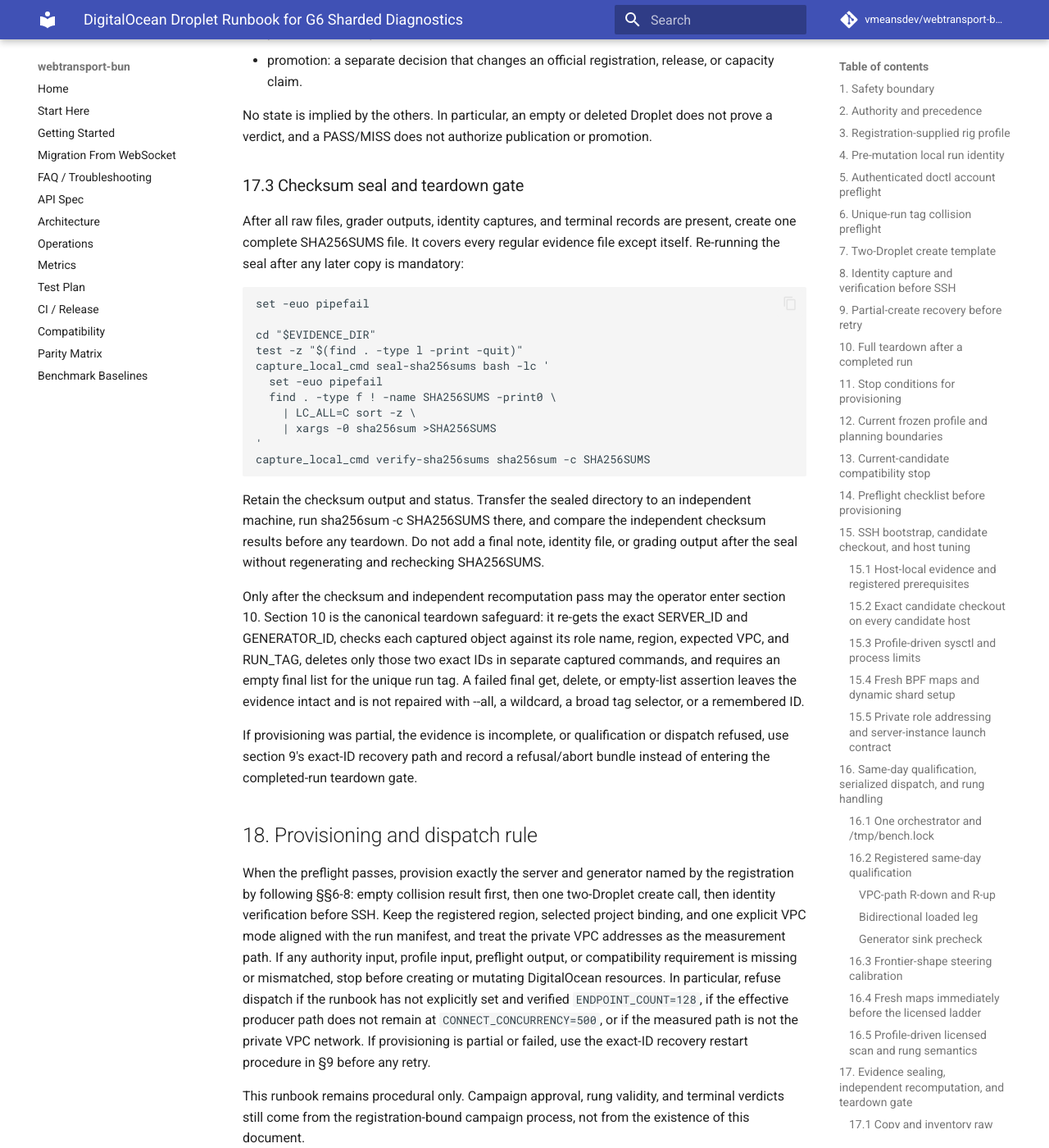
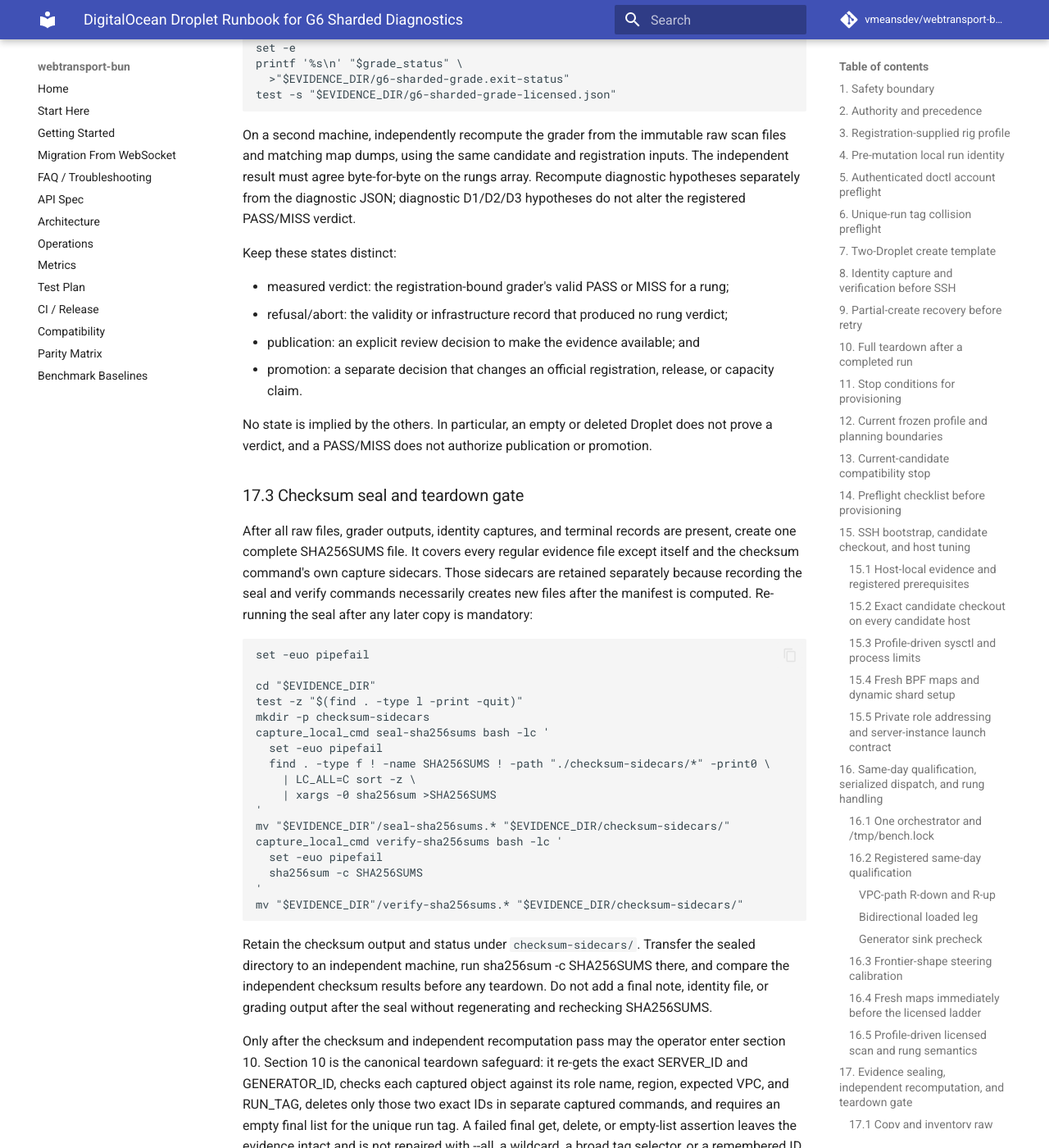
Before and after one commit to vmeansdev/webtransport-bun, an MkDocs documentation site: the page built from docs/research/DO_DROPLET_RUNBOOK.md, in a window 1280 px wide and 1400 px high, scrolled down 46724 px. Shown: the whole window at 82% size. Built offline with MkDocs 1.6.1 and Material for MkDocs 9.7.7, drawn with Linux system fonts in a browser that asks for light colours; comment, search, counter and statistics services are not loaded; some of the changed text lies outside the part shown.

Commit message:
Fix G6 seal provenance and reduce diagnostic probe load

```diff
--- a/docs/research/DO_DROPLET_RUNBOOK.md
+++ b/docs/research/DO_DROPLET_RUNBOOK.md
@@ -1461,8 +1461,29 @@
 checkout and builds mmo-client when needed; do not bypass it with a hand-built
 or untracked generator invocation.
 
-After the tracked Linux entrypoint has reported build=ok on the generator,
-capture the produced client binary before dispatch. A missing binary or a
+Before hashing the produced client binary, warm the generator through the
+tracked Linux entrypoint so the build happens under the recorded provenance
+path. Capture and inspect that `build=ok` transcript first; a missing build
+record is a stop:
+
+~~~bash
+set -euo pipefail
+
+export GENERATOR_CLONE
+capture_host_cmd generator-entrypoint-build bash -lc '
+  set -euo pipefail
+  "$GENERATOR_CLONE/tools/offbox/linux-generator-entry-g6.sh" \
+    --candidate "$CANDIDATE_SHA" \
+    --deadline 30 \
+    --bin mmo-client \
+    -- --help
+'
+grep -F "macgen: head=$CANDIDATE_SHA dirty=no build=ok" \
+  "$HOST_EVIDENCE_DIR/generator-entrypoint-build.stdout.txt"
+~~~
+
+Only after that tracked entrypoint build has reported `build=ok` may the
+operator hash the produced client binary before dispatch. A missing binary or a
 binary hash that is not retained with the candidate evidence is a stop:
 
 ~~~bash
@@ -2327,24 +2348,33 @@
 
 After all raw files, grader outputs, identity captures, and terminal records
 are present, create one complete SHA256SUMS file. It covers every regular
-evidence file except itself. Re-running the seal after any later copy is
-mandatory:
+evidence file except itself and the checksum command's own capture sidecars.
+Those sidecars are retained separately because recording the seal and verify
+commands necessarily creates new files after the manifest is computed.
+Re-running the seal after any later copy is mandatory:
 
 ~~~bash
 set -euo pipefail
 
 cd "$EVIDENCE_DIR"
 test -z "$(find . -type l -print -quit)"
+mkdir -p checksum-sidecars
 capture_local_cmd seal-sha256sums bash -lc '
   set -euo pipefail
-  find . -type f ! -name SHA256SUMS -print0 \
+  find . -type f ! -name SHA256SUMS ! -path "./checksum-sidecars/*" -print0 \
     | LC_ALL=C sort -z \
     | xargs -0 sha256sum >SHA256SUMS
 '
-capture_local_cmd verify-sha256sums sha256sum -c SHA256SUMS
-~~~
-
-Retain the checksum output and status. Transfer the sealed directory to an
+mv "$EVIDENCE_DIR"/seal-sha256sums.* "$EVIDENCE_DIR/checksum-sidecars/"
+capture_local_cmd verify-sha256sums bash -lc '
+  set -euo pipefail
+  sha256sum -c SHA256SUMS
+'
+mv "$EVIDENCE_DIR"/verify-sha256sums.* "$EVIDENCE_DIR/checksum-sidecars/"
+~~~
+
+Retain the checksum output and status under `checksum-sidecars/`. Transfer the
+sealed directory to an
 independent machine, run sha256sum -c SHA256SUMS there, and compare the
 independent checksum results before any teardown. Do not add a final note,
 identity file, or grading output after the seal without regenerating and
```
Also changed, not shown: 3 other files.
